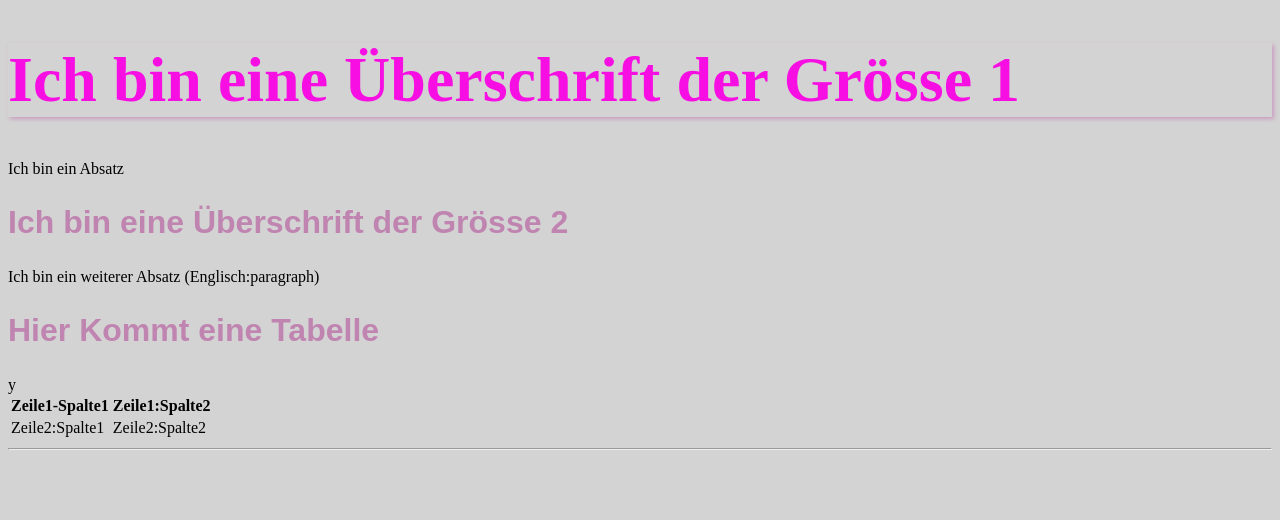
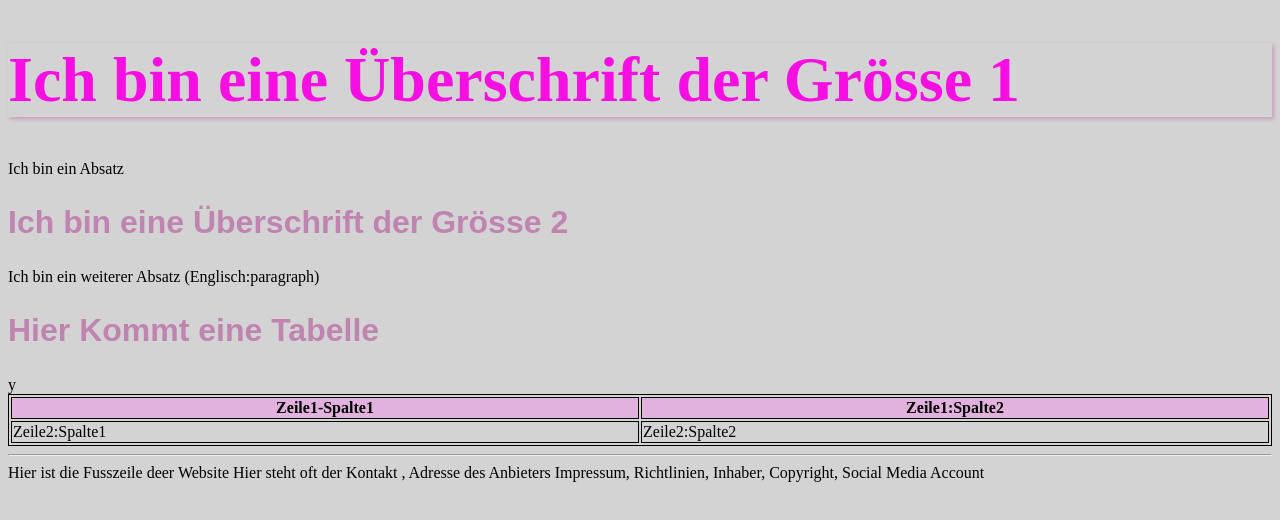
Before and after one commit to nl156672/HTML-grundgeruest, a plain HTML site: page index.html in a window 1280 px wide. Drawn offline with Linux system fonts and the light colour scheme.

Commit message:
Styles verbessert, Header, Footer und B9ild eingebaut

```diff
--- a/index.html
+++ b/index.html
@@ -4,9 +4,24 @@
     <meta charset="UTF-8">
     <meta name="viewport" content="width=device-width, inital-scale=1.0">
     <title>Titel in Browsertab</title>
+    <!--Die styles.css wird verlinkt-->
     <link rel="stylesheet" href="styles.css">
 <head/>
 <body>
+    <header>
+        <!-- Logo: VORSICHT Bilder im Internet sind meist Urhebergeschützt
+        Es gibt Seiten auf denen Bilder heruntergeladen werden können.
+        Lizenzbedingungen lesen!!! z.b CC0
+        Ein Logo sollte im PNG Format gespeichert sein, weil die Qualität
+        besser ist, als JPG. PNG bsind ofzt kleiner
+        PNGs können einen transparenten Hintergund haben-->
+
+        <img.src="flower-64png"
+
+        Dies ist die Kopfzeile der Website
+        In der kopfzeile steht meistens: Ein Logo, eine Suchleiste, Menü/Navigationsleiste/Inhalt
+        Auf dem Handy schiebt sich das Menüs meistens zu einem Hamburger Menü zusammen
+    </header>
     <h1>Ich bin eine Überschrift der Grösse 1</h1>
     <p>Ich bin ein Absatz</p>
     <h2>Ich bin eine Überschrift der Grösse 2</h2>
@@ -16,7 +31,9 @@
      <H2>Hier Kommt eine Tabelle</H2>
 
      <table>
+        <!--Für jede Zeile wird eine <tr>, </tr> angeöegt. TR steht für tablerow-->
          <tr>
+            <!--Th steht für die Spalten der Kopfzeile-->
            <th>
                Zeile1-Spalte1
            </th>
@@ -25,7 +42,9 @@
            </th>
 
          </tr>
+         <!--Zeile 2 :-->
          <tr>
+            <!--td steht für die Spalten-->
             <td>Zeile2:Spalte1</td>
             <td>Zeile2:Spalte2</td>y
          </tr>
@@ -33,5 +52,10 @@
 
 
      <hr>
+     <footer>
+        Hier ist die Fusszeile deer Website
+        Hier steht oft der Kontakt , Adresse des Anbieters
+        Impressum, Richtlinien, Inhaber, Copyright, Social Media Account
+     </footer>
 </body>
 </html>
--- a/styles.css
+++ b/styles.css
@@ -1,4 +1,28 @@
+/* Der Sinn der style.css ist, die Farben, die Schriftgrösse/-art und das Aussehenaller Elemente in der HTML zu gestalten*/
+
+
+table{
+    border: 1px solid;
+    width: 100%;
+
+}
+
+tr{
+    border: 1px solid;
+}
+th {
+    border: 1px solid;
+    background-color: rgb(227, 177, 221);
+}
+td{
+    border: 1px solid;
+}
+
+
+
+
 h1 {
+    /*PX die Angabe der der Grösse in pixel*/
     font-size: 4em;
     color: rgb(247, 14, 227);
 }
@@ -24,5 +48,3 @@ h2  {
 body {
     background-color: lightgray;
 }
-
-PX die Angabe der der Grösse in pixel
```
